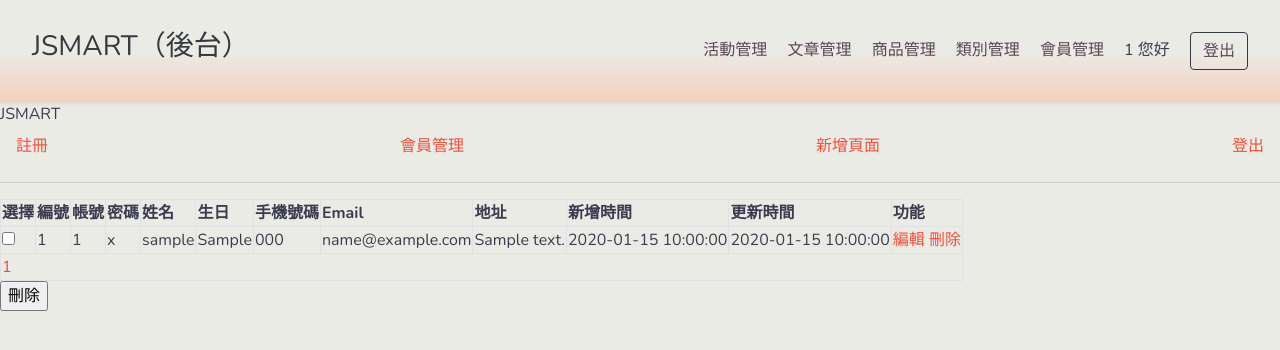
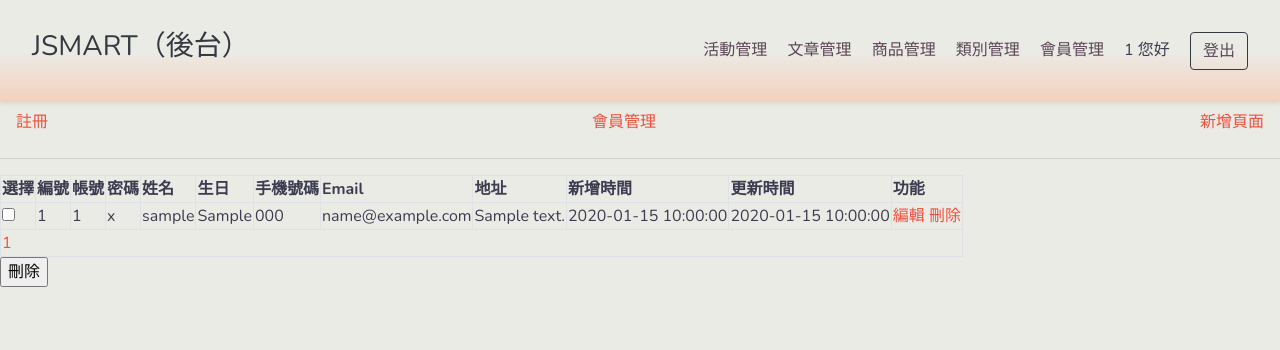
Before and after one commit to weichieh-iiiwork/jsmart-teamwork, a PHP site: page /member/admin.php in a window 1280 px wide. Shown: the top 350 px of the page. Run offline with PHP 8.4, Linux system fonts and the light colour scheme; the visitor is signed in with stand-in values (Sample User, id 1); tables that the repository leaves empty or names only in its code hold one stand-in row (values such as "Sample post"); some libraries are stand-ins or nearby versions.

Commit message:
0513 修正member bug

```diff
--- a/article/edit.php
+++ b/article/edit.php
@@ -9,7 +9,7 @@ require_once('../db.inc.php');
     <meta charset="UTF-8">
     <meta http-equiv="X-UA-Compatible" content="IE=edge">
     <meta name="viewport" content="width=device-width, initial-scale=1.0">
-    <title>article</title>
+    <title>JSMART(後台)</title>
     <link rel="stylesheet" href="https://stackpath.bootstrapcdn.com/bootstrap/4.2.1/css/bootstrap.min.css" integrity="sha384-GJzZqFGwb1QTTN6wy59ffF1BuGJpLSa9DkKMp0DgiMDm4iYMj70gZWKYbI706tWS" crossorigin="anonymous">
     <style>
         img {
--- a/article/index.php
+++ b/article/index.php
@@ -18,7 +18,7 @@ $page = $page < 1 ? 1 : $page;
     <meta charset="UTF-8">
     <meta http-equiv="X-UA-Compatible" content="IE=edge">
     <meta name="viewport" content="width=device-width, initial-scale=1.0">
-    <title>article</title>
+    <title>JSMART(後台)</title>
     <link rel="stylesheet" href="https://stackpath.bootstrapcdn.com/bootstrap/4.2.1/css/bootstrap.min.css" integrity="sha384-GJzZqFGwb1QTTN6wy59ffF1BuGJpLSa9DkKMp0DgiMDm4iYMj70gZWKYbI706tWS" crossorigin="anonymous">
     <style>
     </style>
--- a/article/new.php
+++ b/article/new.php
@@ -9,7 +9,7 @@ require_once('../db.inc.php');
     <meta charset="UTF-8">
     <meta http-equiv="X-UA-Compatible" content="IE=edge">
     <meta name="viewport" content="width=device-width, initial-scale=1.0">
-    <title>article</title>
+    <title>JSMART(後台)</title>
     <link rel="stylesheet" href="https://stackpath.bootstrapcdn.com/bootstrap/4.2.1/css/bootstrap.min.css" integrity="sha384-GJzZqFGwb1QTTN6wy59ffF1BuGJpLSa9DkKMp0DgiMDm4iYMj70gZWKYbI706tWS" crossorigin="anonymous">
     <style>
 
--- a/member/addUser.php
+++ b/member/addUser.php
@@ -30,14 +30,14 @@ $stmt->execute($arrParam);
 print_r($stmt->fetchAll());
 
 if($stmt->rowCount() > 0 ) {
-  header("Refresh: 3; url=./index.html");
+  header("Refresh: 3; url=./admin.php");
   $_SESSION['username'] = $_POST['userAccount'];
 
   $objResponse['success'] = true;
   $objResponse['info'] = "註冊成功";
   echo json_encode($objResponse, JSON_UNESCAPED_UNICODE);
 } else {
-  header("Refresh: 3; url=./index.html");
+  header("Refresh: 3; url=./admin.php");
   $objResponse['info'] = "註冊失敗";
   echo json_encode($objResponse, JSON_UNESCAPED_UNICODE);
 }
--- a/member/admin.php
+++ b/member/admin.php
@@ -34,12 +34,12 @@ $page = $page < 1 ? 1 : $page;
 <body>
 <header>
   <nav>
-    <div class="slogan">JSMART</div>
+    <!-- <div class="slogan">JSMART</div> -->
     <div class="navbar">
       <a href="./regist.php">註冊</a>
       <a href="./admin.php">會員管理</a>
       <a href="./newAdmin.php">新增頁面</a>
-      <a href="./logout.php?logout=1">登出</a>
+      <!-- <a href="./logout.php?logout=1">登出</a> -->
     </div>
   </nav>
 </header>
--- a/member/checkSession.php
+++ b/member/checkSession.php
@@ -2,12 +2,20 @@
 // session_start();
 
 //判斷是否登入 (確認先前指派的 session 索引是否存在)
-if( !isset($_SESSION['acc']) ) {
-    //關閉 session
-    session_destroy();
+// if( !isset($_SESSION['acc']) ) {
+//     //關閉 session
+//     session_destroy();
 
-    //3 秒後跳頁
+//     //3 秒後跳頁
+//     header("Refresh: 3; url=./index.html");
+//     echo "請確實登入…3秒後自動回登入頁";
+//     exit();
+// }
+if( !isset($_SESSION['adminAccount']) ){
+    $objResponse['success'] = false;
+    $objResponse['info'] = "請確實登入";
+
     header("Refresh: 3; url=./index.html");
-    echo "請確實登入…3秒後自動回登入頁";
+    echo json_encode($objResponse, JSON_UNESCAPED_UNICODE);
     exit();
 }
--- a/member/newAdmin.php
+++ b/member/newAdmin.php
@@ -5,7 +5,7 @@ require_once("../templates/adtpl-header.php");
 <html>
 <head>
     <meta charset="UTF-8">
-    <title>我的 PHP 程式</title>
+    <title>JSMART(後台)</title>
     <style>
     .border {
         border: 1px solid;
@@ -14,12 +14,12 @@ require_once("../templates/adtpl-header.php");
 </head>
 <body>
     <nav>
-        <div class="slogan">JSMART</div>
+        <!-- <div class="slogan">JSMART</div> -->
         <div class="navbar">
           <a href="./regist.php">註冊</a>
           <a href="./admin.php">會員管理</a>
           <a href="./newAdmin.php">新增頁面</a>
-          <a href="./logout.php?logout=1">登出</a>
+          <!-- <a href="./logout.php?logout=1">登出</a> -->
         </div>
       </nav>
 <hr />
--- a/member/regist.php
+++ b/member/regist.php
@@ -7,16 +7,16 @@ require_once("../templates/adtpl-header.php");
   <meta charset="UTF-8">
   <meta http-equiv="X-UA-Compatible" content="IE=edge">
   <meta name="viewport" content="width=device-width, initial-scale=1.0">
-  <title>註冊</title>
+  <title>JSMART(後台)</title>
 </head>
 <body>
   <nav>
-    <div class="slogan">JSMART</div>
+    <!-- <div class="slogan">JSMART</div> -->
     <div class="navbar">
       <a href="./regist.php">註冊</a>
       <a href="./admin.php">會員管理</a>
       <a href="./newAdmin.php">新增頁面</a>
-      <a href="./logout.php?logout=1">登出</a>
+      <!-- <a href="./logout.php?logout=1">登出</a> -->
     </div>
   </nav>
   <form name="myForm" method="POST" action="./addUser.php">
--- a/templates/adtpl-header.php
+++ b/templates/adtpl-header.php
@@ -24,7 +24,7 @@ require_once '../admin_index/adminCheckSession.php';
     <link href="https://fonts.googleapis.com/css2?family=Nunito:wght@300;400;600;700;900&display=swap" rel="stylesheet">
 
 
-    <title>JSMART</title>
+    <title>JSMART(後台)</title>
     <style type="text/css">
         #contentTable {
             table-layout: fixed;
```
Also changed, not shown: member/editAdmin.php (+8 -7 lines).
